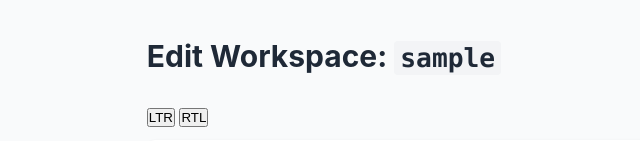
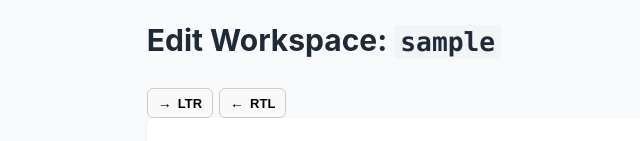
Before and after one commit to MrIbrahem/WikiHelper, a Flask app: template src/templates/edit.html in a window 1280 px wide. Shown: the part 65-206 px from the top of the page, without its empty margins (28-668 px from the left). Run offline with Flask 3, Linux system fonts and the light colour scheme; the template is opened without the code that fills it: most values are stand-ins (such as "Sample title", 1, 10 or a date in 2020); some libraries are stand-ins or nearby versions.

Commit message:
Add styled direction switch buttons to edit page
Replaces the basic LTR/RTL direction controls in edit.html with styled buttons featuring icons and tooltips. Adds corresponding CSS classes for the new direction switch and buttons in style.css. Minor formatting improvements in base.html.

```diff
--- a/src/static/style.css
+++ b/src/static/style.css
@@ -72,7 +72,7 @@ nav {
 main.container {
     max-width: 1200px;
     margin: 0 auto;
-    padding: 2rem 1rem;
+    padding: 1rem 1rem;
     flex: 1;
 }
 
@@ -433,3 +433,37 @@ code {
     direction: ltr;
     text-align: left;
 }
+
+.dir-switch {
+    display: inline-flex;
+    gap: 6px;
+}
+
+.dir-btn {
+    display: inline-flex;
+    align-items: center;
+    gap: 6px;
+    padding: 6px 10px;
+    font-size: 13px;
+    font-weight: 600;
+    border: 1px solid #ccc;
+    border-radius: 6px;
+    background: #f9f9f9;
+    cursor: pointer;
+    transition: all 0.2s ease;
+}
+
+.dir-btn:hover {
+    background: #eaeaea;
+    border-color: #999;
+}
+
+.dir-btn.active {
+    background: #1f2937;
+    color: #fff;
+    border-color: #1f2937;
+}
+
+.dir-btn .icon {
+    font-size: 14px;
+}
--- a/src/templates/base.html
+++ b/src/templates/base.html
@@ -1,11 +1,13 @@
 <!DOCTYPE html>
 <html lang="en">
+
 <head>
     <meta charset="UTF-8">
     <meta name="viewport" content="width=device-width, initial-scale=1.0">
     <title>{% block title %}Wiki Ref Manager{% endblock %}</title>
     <link rel="stylesheet" href="{{ url_for('static', filename='style.css') }}">
 </head>
+
 <body>
     <header>
         <nav>
@@ -35,4 +37,5 @@
         <p>&copy; Wiki Ref Workspace Manager</p>
     </footer>
 </body>
+
 </html>
--- a/src/templates/edit.html
+++ b/src/templates/edit.html
@@ -27,10 +27,15 @@
     Edit
 </p> -->
 
-<div class="direction-controls" style="margin-bottom: 10px;">
-    <button onclick="changeDirection('ltr')">LTR</button>
-    <button onclick="changeDirection('rtl')">RTL</button>
+<div class="dir-switch">
+    <button class="dir-btn" onclick="changeDirection('ltr')" title="Left to Right">
+        <span class="icon">→</span> LTR
+    </button>
+    <button class="dir-btn" onclick="changeDirection('rtl')" title="Right to Left">
+        <span class="icon">←</span> RTL
+    </button>
 </div>
+
 <form method="POST" class="edit-form">
     <input type="hidden" name="csrf_token" value="{{ csrf_token() }}">
 
```
Lines whose indentation alone changed are shown as unchanged.
